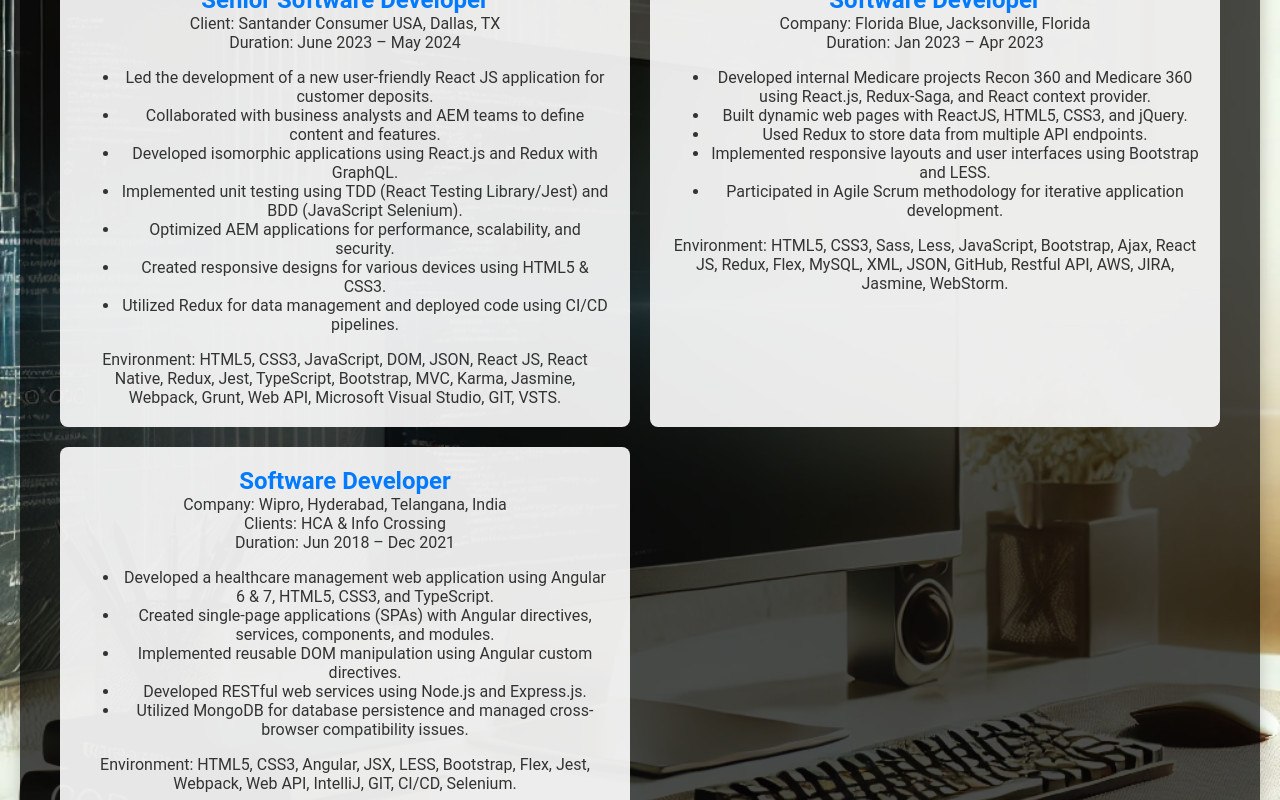
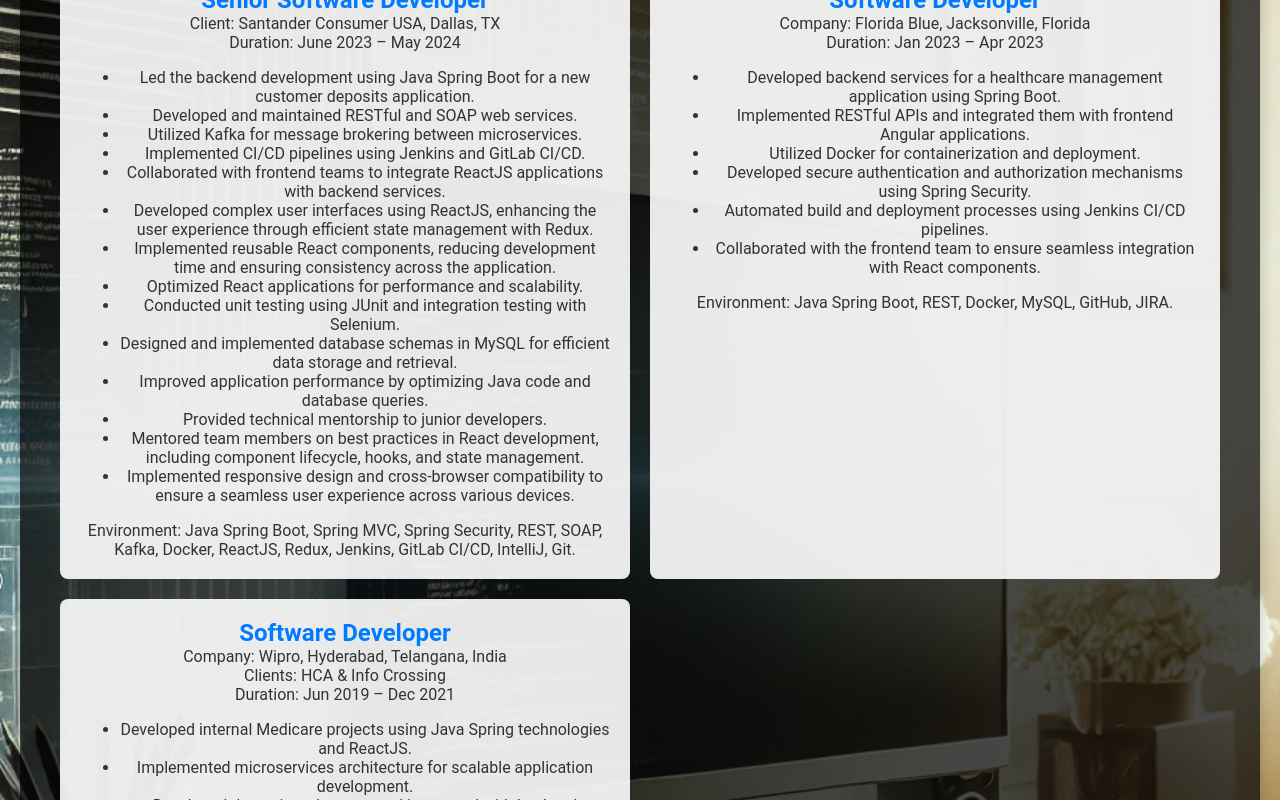
Before and after one commit to AK20091007/Portifilio, a React (Create React App) app in the folder portfolio-website/: page / in a window 1280 px wide. Shown: the part 1580-2380 px from the top of the page. Built offline with nearby package versions, Linux system fonts and the light colour scheme; the HTML template or start-up script is replaced by a standard one.

Commit message:
new push

```diff
--- a/portfolio-website/src/components/Projects.js
+++ b/portfolio-website/src/components/Projects.js
@@ -15,7 +15,7 @@
   padding: 40px;
   border-radius: 12px;
   box-shadow: 0 4px 16px rgba(0, 0, 0, 0.2);
-  max-width: 1200px; /* Increased to accommodate two projects per row */
+  max-width: 1200px;
   margin: 0 auto;
 `;
 
@@ -27,11 +27,11 @@
 
 const ProjectsGrid = styled.div`
   display: grid;
-  grid-template-columns: repeat(auto-fill, minmax(300px, 1fr)); /* Responsive grid */
+  grid-template-columns: repeat(auto-fill, minmax(300px, 1fr));
   gap: 20px;
 
   @media (min-width: 768px) {
-    grid-template-columns: repeat(2, 1fr); /* Two columns for larger screens */
+    grid-template-columns: repeat(2, 1fr);
   }
 `;
 
@@ -63,16 +63,23 @@
               <ProjectDescription>Client: Santander Consumer USA, Dallas, TX</ProjectDescription>
               <ProjectDescription>Duration: June 2023 – May 2024</ProjectDescription>
               <ul>
-                <li>Led the development of a new user-friendly React JS application for customer deposits.</li>
-                <li>Collaborated with business analysts and AEM teams to define content and features.</li>
-                <li>Developed isomorphic applications using React.js and Redux with GraphQL.</li>
-                <li>Implemented unit testing using TDD (React Testing Library/Jest) and BDD (JavaScript Selenium).</li>
-                <li>Optimized AEM applications for performance, scalability, and security.</li>
-                <li>Created responsive designs for various devices using HTML5 & CSS3.</li>
-                <li>Utilized Redux for data management and deployed code using CI/CD pipelines.</li>
+                <li>Led the backend development using Java Spring Boot for a new customer deposits application.</li>
+                <li>Developed and maintained RESTful and SOAP web services.</li>
+                <li>Utilized Kafka for message brokering between microservices.</li>
+                <li>Implemented CI/CD pipelines using Jenkins and GitLab CI/CD.</li>
+                <li>Collaborated with frontend teams to integrate ReactJS applications with backend services.</li>
+                <li>Developed complex user interfaces using ReactJS, enhancing the user experience through efficient state management with Redux.</li>
+                <li>Implemented reusable React components, reducing development time and ensuring consistency across the application.</li>
+                <li>Optimized React applications for performance and scalability.</li>
+                <li>Conducted unit testing using JUnit and integration testing with Selenium.</li>
+                <li>Designed and implemented database schemas in MySQL for efficient data storage and retrieval.</li>
+                <li>Improved application performance by optimizing Java code and database queries.</li>
+                <li>Provided technical mentorship to junior developers.</li>
+                <li>Mentored team members on best practices in React development, including component lifecycle, hooks, and state management.</li>
+                <li>Implemented responsive design and cross-browser compatibility to ensure a seamless user experience across various devices.</li>
               </ul>
               <ProjectDescription>
-                Environment: HTML5, CSS3, JavaScript, DOM, JSON, React JS, React Native, Redux, Jest, TypeScript, Bootstrap, MVC, Karma, Jasmine, Webpack, Grunt, Web API, Microsoft Visual Studio, GIT, VSTS.
+                Environment: Java Spring Boot, Spring MVC, Spring Security, REST, SOAP, Kafka, Docker, ReactJS, Redux, Jenkins, GitLab CI/CD, IntelliJ, Git.
               </ProjectDescription>
             </Project>
             <Project>
@@ -80,30 +87,36 @@
               <ProjectDescription>Company: Florida Blue, Jacksonville, Florida</ProjectDescription>
               <ProjectDescription>Duration: Jan 2023 – Apr 2023</ProjectDescription>
               <ul>
-                <li>Developed internal Medicare projects Recon 360 and Medicare 360 using React.js, Redux-Saga, and React context provider.</li>
-                <li>Built dynamic web pages with ReactJS, HTML5, CSS3, and jQuery.</li>
-                <li>Used Redux to store data from multiple API endpoints.</li>
-                <li>Implemented responsive layouts and user interfaces using Bootstrap and LESS.</li>
-                <li>Participated in Agile Scrum methodology for iterative application development.</li>
+                <li>Developed backend services for a healthcare management application using Spring Boot.</li>
+                <li>Implemented RESTful APIs and integrated them with frontend Angular applications.</li>
+                <li>Utilized Docker for containerization and deployment.</li>
+                <li>Developed secure authentication and authorization mechanisms using Spring Security.</li>
+                <li>Automated build and deployment processes using Jenkins CI/CD pipelines.</li>
+                <li>Collaborated with the frontend team to ensure seamless integration with React components.</li>
               </ul>
               <ProjectDescription>
-                Environment: HTML5, CSS3, Sass, Less, JavaScript, Bootstrap, Ajax, React JS, Redux, Flex, MySQL, XML, JSON, GitHub, Restful API, AWS, JIRA, Jasmine, WebStorm.
+                Environment: Java Spring Boot, REST, Docker, MySQL, GitHub, JIRA.
               </ProjectDescription>
             </Project>
             <Project>
               <ProjectTitle>Software Developer</ProjectTitle>
               <ProjectDescription>Company: Wipro, Hyderabad, Telangana, India</ProjectDescription>
               <ProjectDescription>Clients: HCA & Info Crossing</ProjectDescription>
-              <ProjectDescription>Duration: Jun 2018 – Dec 2021</ProjectDescription>
+              <ProjectDescription>Duration: Jun 2019 – Dec 2021</ProjectDescription>
               <ul>
-                <li>Developed a healthcare management web application using Angular 6 & 7, HTML5, CSS3, and TypeScript.</li>
-                <li>Created single-page applications (SPAs) with Angular directives, services, components, and modules.</li>
-                <li>Implemented reusable DOM manipulation using Angular custom directives.</li>
-                <li>Developed RESTful web services using Node.js and Express.js.</li>
-                <li>Utilized MongoDB for database persistence and managed cross-browser compatibility issues.</li>
+                <li>Developed internal Medicare projects using Java Spring technologies and ReactJS.</li>
+                <li>Implemented microservices architecture for scalable application development.</li>
+                <li>Developed dynamic web pages and integrated with backend services.</li>
+                <li>Utilized ReactJS to create interactive UIs and manage application state with Redux.</li>
+                <li>Integrated third-party libraries and APIs to extend React application functionality.</li>
+                <li>Participated in Agile Scrum methodology for iterative application development.</li>
+                <li>Designed and implemented caching strategies using Spring Cache and Redis to enhance application performance.</li>
+                <li>Integrated third-party APIs and services to extend application functionalities.</li>
+                <li>Conducted code reviews and ensured adherence to best coding practices.</li>
+                <li>Improved the performance of React applications by implementing lazy loading and code splitting.</li>
               </ul>
               <ProjectDescription>
-                Environment: HTML5, CSS3, Angular, JSX, LESS, Bootstrap, Flex, Jest, Webpack, Web API, IntelliJ, GIT, CI/CD, Selenium.
+                Environment: Java Spring Boot, Spring Cloud, REST, SOAP, Microservices, ReactJS, Redux, Docker, MongoDB, Git, CI/CD, Selenium.
               </ProjectDescription>
             </Project>
           </ProjectsGrid>
```
